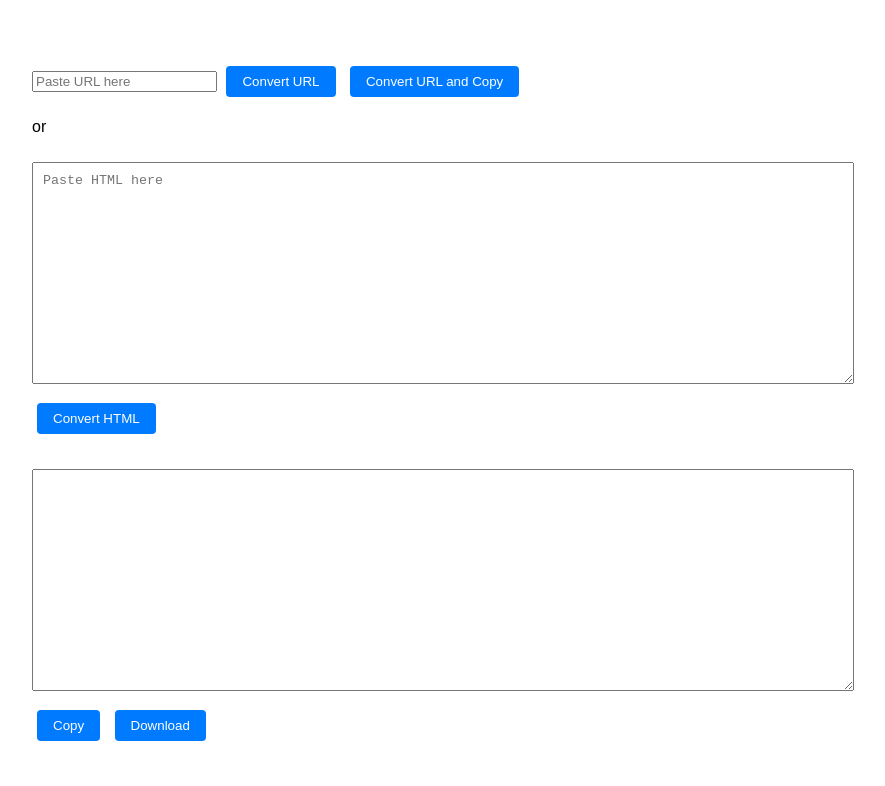
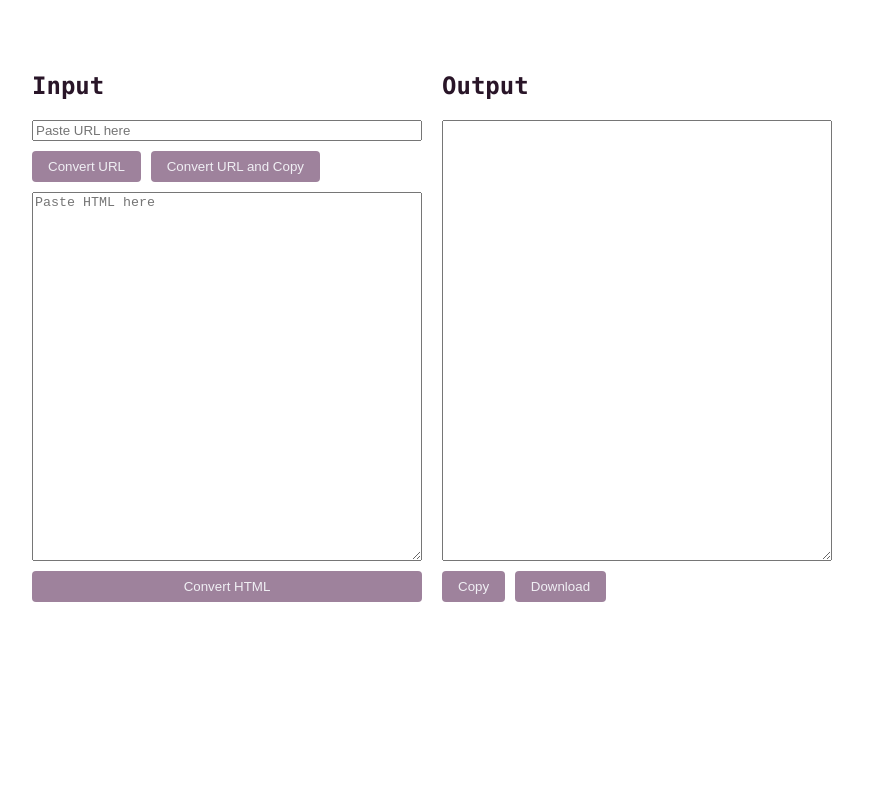
Before and after one commit to minttoothpick/html-to-markdown-yay-lets-go, a website: page public/index.html in a window 1280 px wide. Shown: the part 95-881 px from the top of the page, without its empty margins (208-1093 px from the left). After the commit the page ends 840 px from the top, so only its background shows below. Drawn offline with nearby package versions, Linux system fonts and the light colour scheme.

Commit message:
Layout and styling

```diff
--- a/public/index.html
+++ b/public/index.html
@@ -3,30 +3,47 @@
 <head>
   <title>HTML to Markdown Converter</title>
   <style>
+  html, body { height: 100%; }
+
   body {
-    font-family: Arial, sans-serif;
+    font-family: ui-monospace, 'Cascadia Code', 'Source Code Pro', Menlo, Consolas, 'DejaVu Sans Mono', monospace;
+    color: #291528;
     max-width: 800px;
     margin: 0 auto;
     padding: 20px;
+    /* display: flex;
+    flex-direction: column; */
   }
 
-  .input-section, .output-section {
-    margin: 20px 0;
+  .grid {
+    /* flex: 1; */
+    display: grid;
+    grid-template-columns: 1fr 1fr;
+    gap: 20px;
+    height: 70vh;
+    min-height: 500px;
+  }
+
+  .grid > div {
+    display: flex;
+    flex-direction: column;
+  }
+
+  input {
+    margin-bottom: 10px;
   }
 
   textarea {
-    width: 100%;
-    height: 200px;
-    margin: 10px 0;
-    padding: 10px;
+    flex-grow: 1;
+    margin-bottom: 10px;
   }
 
   button {
     padding: 8px 16px;
-    margin: 5px;
+    margin-bottom: 10px;
     cursor: pointer;
-    background: #007bff;
-    color: white;
+    background: #9E829C;
+    color: #F0EFF4;
     border: none;
     border-radius: 4px;
   }
@@ -35,7 +52,7 @@
     background: #0056b3;
   }
 
-  #messageContainer {
+  .message-container {
     padding: 10px;
     margin-bottom: 10px;
     border-radius: 4px;
@@ -54,28 +71,30 @@
   </style>
 </head>
 <body>
-  <div class="container">
-    <h1>HTML/Markdown Converter</h1>
+  <h1>HTML→Markdown Converter</h1>
 
-    <div id="messageContainer" aria-live="polite"></div>
+  <div class="message-container" id="messageContainer" aria-live="polite"></div>
 
-    <div class="input-section">
+  <main class="grid">
+    <div>
+      <h2>Input</h2>
       <input type="url" id="urlInput" placeholder="Paste URL here">
-      <button id="urlButton">Convert URL</button>
-      <button id="urlConvertCopyButton">Convert URL and Copy</button>
-      <p>or</p>
+      <div class="buttons">
+        <button id="urlButton">Convert URL</button>
+        <button id="urlConvertCopyButton">Convert URL and Copy</button>
+      </div>
       <textarea id="htmlInput" placeholder="Paste HTML here"></textarea>
       <button id="htmlButton">Convert HTML</button>
     </div>
-
-    <div class="output-section">
+    <div>
+      <h2>Output</h2>
       <textarea id="markdownOutput" readonly></textarea>
       <div class="buttons">
         <button id="copyButton">Copy</button>
         <button id="downloadButton">Download</button>
       </div>
     </div>
-  </div>
+  </main>
 
   <script src="https://unpkg.com/turndown@7.2.0/dist/turndown.js"></script>
   <script src="app.js"></script>
```
